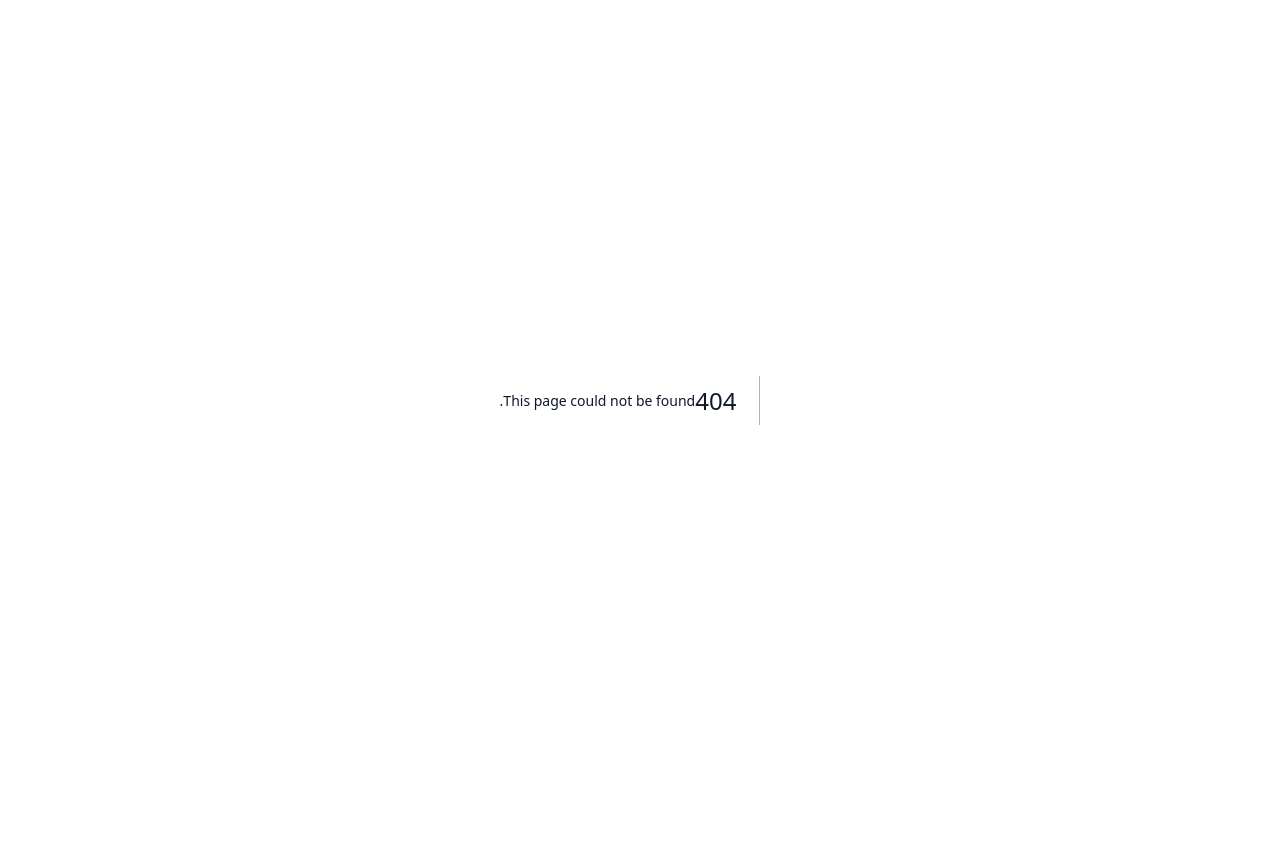
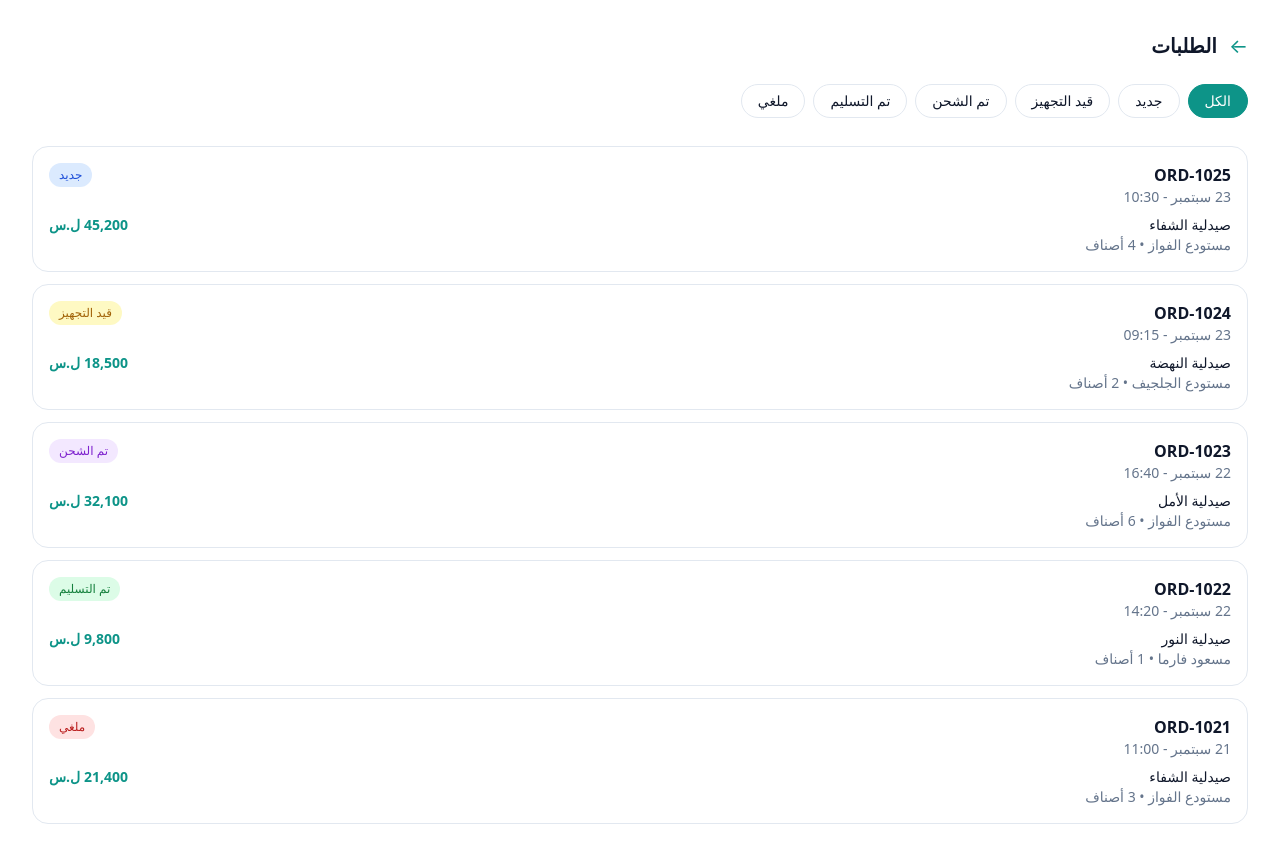
Before and after one commit to fawaz093k-lgtm/dawaak-platform, a Next.js app: page /orders in a window 1280 px wide. Before the commit this address had no page. Before the commit the page ends 800 px from the top, so only its background shows below. Built offline with nearby package versions, Linux system fonts and the light colour scheme.

Commit message:
Add orders list page for pharmacy and warehouse

```diff
--- /dev/null
+++ b/app/orders/page.tsx
@@ -0,0 +1,108 @@
+export default function OrdersPage() {
+  const orders = [
+    {
+      id: "ORD-1025",
+      pharmacy: "صيدلية الشفاء",
+      warehouse: "مستودع الفواز",
+      items: 4,
+      amount: "45,200",
+      status: "جديد",
+      statusColor: "bg-blue-100 text-blue-700 dark:bg-blue-900/30 dark:text-blue-300",
+      date: "23 سبتمبر - 10:30",
+    },
+    {
+      id: "ORD-1024",
+      pharmacy: "صيدلية النهضة",
+      warehouse: "مستودع الجلجيف",
+      items: 2,
+      amount: "18,500",
+      status: "قيد التجهيز",
+      statusColor: "bg-yellow-100 text-yellow-700 dark:bg-yellow-900/30 dark:text-yellow-300",
+      date: "23 سبتمبر - 09:15",
+    },
+    {
+      id: "ORD-1023",
+      pharmacy: "صيدلية الأمل",
+      warehouse: "مستودع الفواز",
+      items: 6,
+      amount: "32,100",
+      status: "تم الشحن",
+      statusColor: "bg-purple-100 text-purple-700 dark:bg-purple-900/30 dark:text-purple-300",
+      date: "22 سبتمبر - 16:40",
+    },
+    {
+      id: "ORD-1022",
+      pharmacy: "صيدلية النور",
+      warehouse: "مسعود فارما",
+      items: 1,
+      amount: "9,800",
+      status: "تم التسليم",
+      statusColor: "bg-green-100 text-green-700 dark:bg-green-900/30 dark:text-green-300",
+      date: "22 سبتمبر - 14:20",
+    },
+    {
+      id: "ORD-1021",
+      pharmacy: "صيدلية الشفاء",
+      warehouse: "مستودع الفواز",
+      items: 3,
+      amount: "21,400",
+      status: "ملغي",
+      statusColor: "bg-red-100 text-red-700 dark:bg-red-900/30 dark:text-red-300",
+      date: "21 سبتمبر - 11:00",
+    },
+  ];
+
+  return (
+    <main className="min-h-screen p-4 md:p-8 pb-24">
+      <header className="flex items-center gap-3 mb-6">
+        <a href="/" className="text-accent text-xl">←</a>
+        <h1 className="text-xl font-bold">الطلبات</h1>
+      </header>
+
+      {/* Filters */}
+      <div className="flex gap-2 overflow-x-auto pb-3 mb-4">
+        {["الكل", "جديد", "قيد التجهيز", "تم الشحن", "تم التسليم", "ملغي"].map((f) => (
+          <button
+            key={f}
+            className={`px-4 py-1.5 rounded-full text-sm whitespace-nowrap border ${
+              f === "الكل"
+                ? "bg-accent text-white border-accent"
+                : "border-[var(--border)] bg-[var(--card-bg)]"
+            }`}
+          >
+            {f}
+          </button>
+        ))}
+      </div>
+
+      {/* Orders List */}
+      <div className="space-y-3">
+        {orders.map((order) => (
+          <a
+            key={order.id}
+            href={`/orders/${order.id}`}
+            className="block p-4 rounded-2xl bg-[var(--card-bg)] border border-[var(--border)] hover:border-accent transition"
+          >
+            <div className="flex justify-between items-start mb-2">
+              <div>
+                <p className="font-bold">{order.id}</p>
+                <p className="text-sm text-[var(--text-secondary)]">{order.date}</p>
+              </div>
+              <span className={`text-xs px-2.5 py-1 rounded-full ${order.statusColor}`}>
+                {order.status}
+              </span>
+            </div>
+
+            <div className="flex justify-between text-sm">
+              <div>
+                <p>{order.pharmacy}</p>
+                <p className="text-[var(--text-secondary)]">{order.warehouse} • {order.items} أصناف</p>
+              </div>
+              <p className="font-semibold text-accent">{order.amount} ل.س</p>
+            </div>
+          </a>
+        ))}
+      </div>
+    </main>
+  );
+}
```
